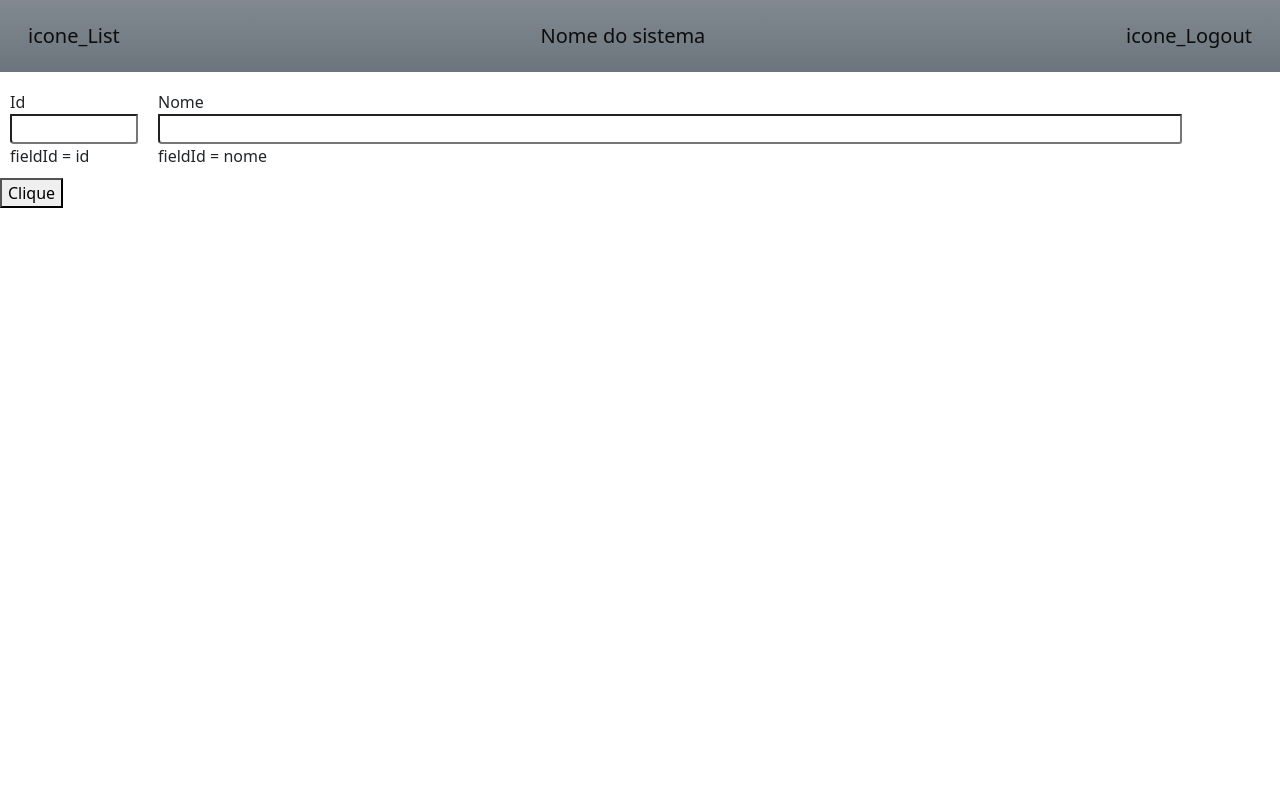
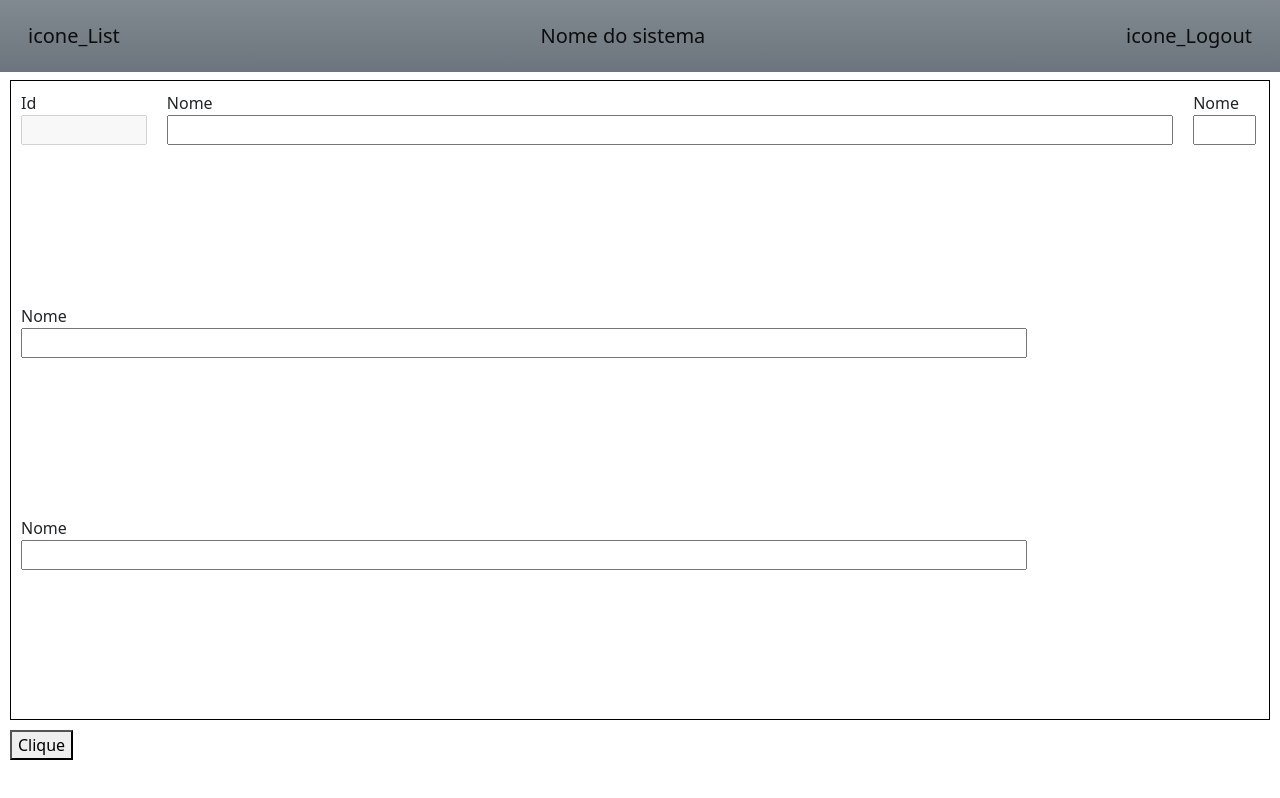
Before and after one commit to gilsongabr/React-Projects, a React (Create React App) app in the folder mainproject/: page / in a window 1280 px wide. Built offline with nearby package versions, Linux system fonts and the light colour scheme.

Commit message:
Inclução de alguns parametros para os fields

```diff
--- a/mainproject/src/App.css
+++ b/mainproject/src/App.css
@@ -40,4 +40,7 @@
 .bodyClass {
   display: flex;
   flex-wrap: wrap;
+  height: 80vh;
+  border: 1px solid black;
+  margin: 0 10px 0 10px;
 }
--- a/mainproject/src/App.js
+++ b/mainproject/src/App.js
@@ -3,6 +3,7 @@ import FormButtons from './MainProject/FormFields/FormButtons'
 import { useState } from 'react'
 import Header from "./MainProject/Header/Header";
 import './App.css'
+import { fieldTypeIsNumber, fieldDisabled } from './MainProject/helper'
 
 function App() {
     let [numero, setNumero] = useState(100)
@@ -13,10 +14,26 @@ function App() {
 
     return <div>
         <Header/>
-        <div className="bodyClass">
+        <div className="bodyClass overflow-auto">
             <FormFields
                 fieldId={'id'}
                 fieldName={'Id'}
+                // fieldType={fieldTypeIsNumber()
+            />
+            <FormFields
+                fieldId={'nome'}
+                fieldName={'Nome'}
+                fieldWidth={80}
+            />
+            <FormFields
+                fieldId={'nome'}
+                fieldName={'Nome'}
+                fieldWidth={5}
+            />
+            <FormFields
+                fieldId={'nome'}
+                fieldName={'Nome'}
+                fieldWidth={80}
             />
             <FormFields
                 fieldId={'nome'}
--- /dev/null
+++ b/mainproject/src/MainProject/FormFields/FormButton.css
@@ -0,0 +1,3 @@
+.buttomClass {
+    margin: 10px 0 0 10px;
+}
--- a/mainproject/src/MainProject/FormFields/FormButtons.js
+++ b/mainproject/src/MainProject/FormFields/FormButtons.js
@@ -1,5 +1,6 @@
+import './FormButton.css'
 export function FormButtons(props) {
-    return <div>
+    return <div className="buttomClass">
         <button onClick={props.onClick}> {props.buttonName}</button>
     </div>
 }
--- a/mainproject/src/MainProject/FormFields/FormFields.css
+++ b/mainproject/src/MainProject/FormFields/FormFields.css
@@ -12,3 +12,13 @@
     width: 100%;
     border-radius: 1px 0 3px 4px
 }
+
+input::-webkit-outer-spin-button,
+input::-webkit-inner-spin-button {
+    -webkit-appearance: none;
+    margin: 0;
+}
+
+input[type=number] {
+    -moz-appearance: textfield;
+}
--- a/mainproject/src/MainProject/FormFields/FormFields.js
+++ b/mainproject/src/MainProject/FormFields/FormFields.js
@@ -1,14 +1,16 @@
 import './FormFields.css'
+import { fieldTypeIsNumber, fieldDisabled, teste} from "./helper"
 // import Form from 'react-bootstrap/Form'
+
+// type=
 function FormFields(props) {
-    // console.log(props)
     return <div className="FormLabel" style={{width: props.fieldWidth ? props.fieldWidth.toString() + '%' : "10%"}}>
-        {props.fieldName}
+        {props.fieldName ? props.fieldName : ''}
         <div className="FormField">
-            <input className="inputClass" />
-        </div>
-        <div>
-            fieldId = {props.fieldId}
+            <input className="input-group"
+                   disabled={props.fieldType === 'disabled'  || props.fieldId === 'id'}
+                   type={props.fieldType}
+            />
         </div>
     </div>
 }
--- /dev/null
+++ b/mainproject/src/MainProject/FormFields/helper.js
@@ -0,0 +1,20 @@
+export const disableForm = () => {
+    return true
+}
+export const fieldTypeIsNumber = (verify) => {
+    if (verify || verify === undefined){
+        return 'number'
+    }
+    return false
+}
+
+export const fieldDisabled = (verify) => {
+    if (verify || verify === undefined){
+        return 'disabled'
+    }
+    return false
+}
+
+export const teste = () => {
+    console.log('teste')
+}
```
Also changed, not shown: mainproject/src/MainProject/helper.js (added).
